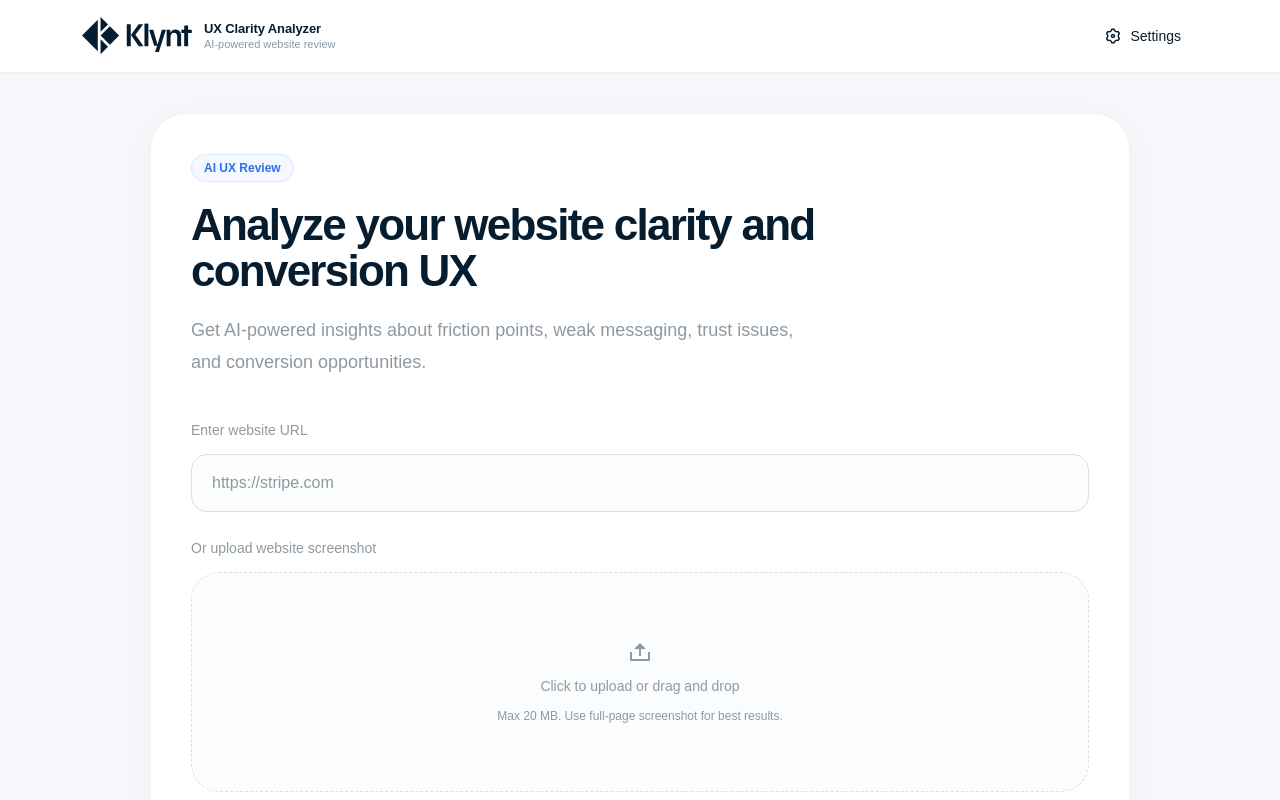
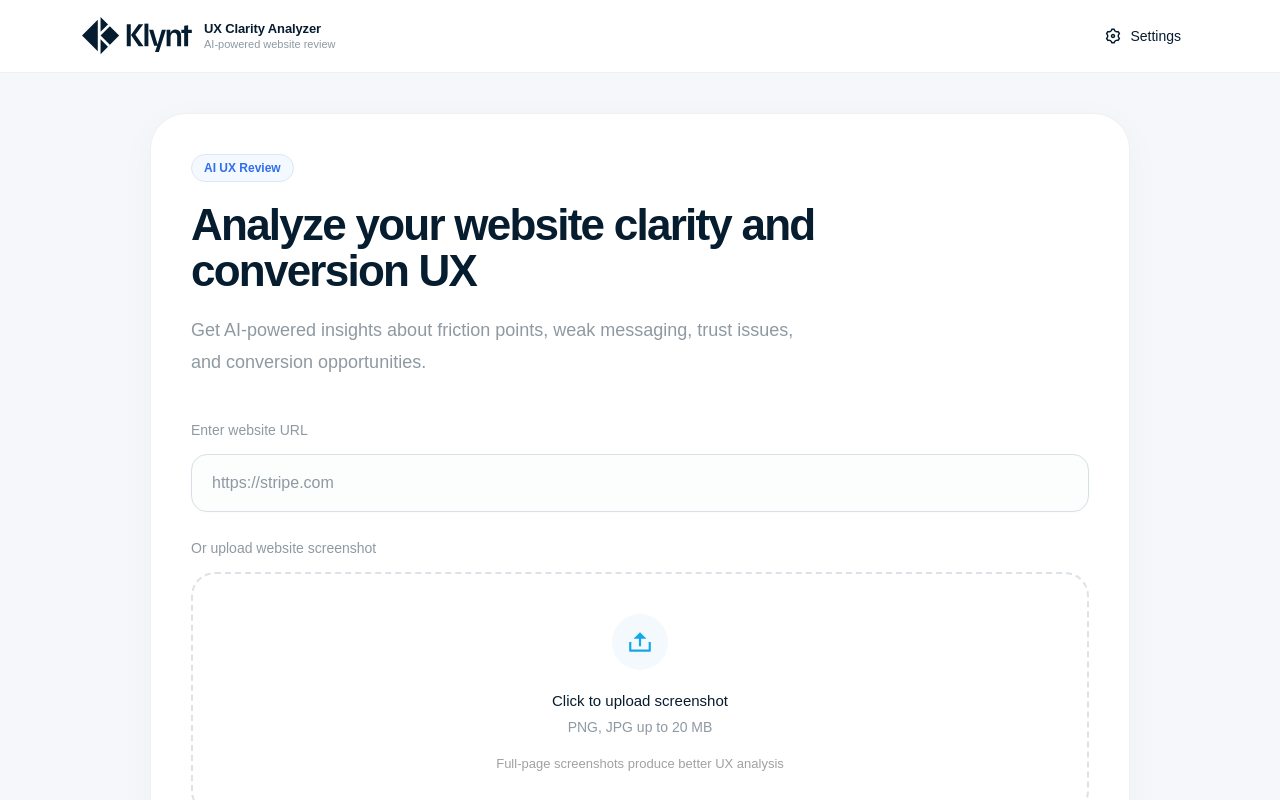
Before and after one commit to samarenkovdmitry/Klynt, a Next.js app: page /analyze in a window 1280 px wide. Shown: the top 800 px of the page. Built offline with nearby package versions, Linux system fonts and the light colour scheme; a web font is replaced by a local one.

Commit message:
Image Upload Upd

```diff
--- a/app/analyze/page.tsx
+++ b/app/analyze/page.tsx
@@ -65,6 +65,8 @@ export default function Analyze() {
   const [data, setData] = useState<AuditResponseFlat | null>(null);
   const [loading, setLoading] = useState(false);
   const [uploadedImage, setUploadedImage] = useState<File | null>(null);
+  const [imageName, setImageName] = useState("");
+  const [imageSize, setImageSize] = useState("");
   const [url, setUrl] = useState("");
   const [progress, setProgress] = useState(0);
   const [copiedIndex, setCopiedIndex] = useState<number | null>(null);
@@ -73,7 +75,10 @@ export default function Analyze() {
   function handleImageUpload(e: any) {
     const file = e.target.files?.[0];
     if (!file) return;
+
     setUploadedImage(file);
+    setImageName(file.name);
+    setImageSize(`${(file.size / 1024 / 1024).toFixed(1)} MB`);
   }
 
   const isButtonDisabled = !url && !uploadedImage;
@@ -113,6 +118,8 @@ export default function Analyze() {
     setData(null);
     setUrl("");
     setProgress(0);
+    setUploadedImage(null);
+    setImageName("");
   }
 
   async function handleCopy(text: string, index: number) {
@@ -433,30 +440,130 @@ duration-200
 
 {/* UPLOAD */}
 <div className="mt-6 w-full">
+
   <label className="text-sm font-medium text-[var(--ink-secondary)]">
     Or upload website screenshot
   </label>
 
   <div
+    onClick={() => !loading && fileInputRef.current?.click()}
     className={`
       mt-3
+      rounded-[24px]
+      border-2
+      border-dashed
+      transition-all
+      duration-200
+      cursor-pointer
+
+      ${
+        uploadedImage
+          ? `
+            border-[#BFE7F8]
+            bg-[#F7FCFF]
+            hover:border-[#8ED8F5]
+          `
+          : `
+            border-[#DCE2E7]
+            bg-white
+            hover:border-[#8E99A2]
+          `
+      }
+
+      ${loading ? "opacity-50 cursor-not-allowed" : ""}
+    `}
+  >
+
+    {!uploadedImage ? (
+      <div className="flex flex-col items-center justify-center px-6 py-10 text-center">
+
+        <div
+          className="
             flex
-    min-h-[220px]
-    flex-col
+            h-14
+            w-14
             items-center
             justify-center
-    gap-3
-                    rounded-[28px] py-6 px-4 text-center transition
-                    border border-dashed border-[#D7E0E8]
-                    bg-[#FBFCFD]
-                    ${loading ? "opacity-50 cursor-not-allowed" : "hover:border-[#8E99A2] cursor-pointer"}
-                  `}
-                  onClick={() => !loading && fileInputRef.current?.click()}
-                >
-                  <RiUpload2Line size={24} color="#8E99A2" className="shrink-0"/>
-
-                  <p className="text-sm text-[var(--ink-secondary)]">Click to upload or drag and drop</p>
-                  <p className="text-xs text-[var(--ink-secondary)]">Max 20 MB. Use full-page screenshot for best results.</p>
+            rounded-full
+            bg-[#F3F9FC]
+          "
+        >
+          <RiUpload2Line size={26} className="text-[#14A8E8]" />
+        </div>
+
+        <p className="mt-5 text-[15px] font-medium text-[var(--ink-primary)]">
+          Click to upload screenshot
+        </p>
+
+        <p className="mt-1 text-[14px] text-[var(--ink-secondary)]">
+          PNG, JPG up to 20 MB
+        </p>
+
+        <p className="mt-4 text-[13px] text-neutral-400">
+          Full-page screenshots produce better UX analysis
+        </p>
+
+      </div>
+    ) : (
+      <div className="flex items-center justify-between gap-5 px-6 py-5">
+
+        {/* LEFT */}
+        <div className="flex items-center gap-4 min-w-0">
+
+          <div
+            className="
+              flex
+              h-12
+              w-12
+              shrink-0
+              items-center
+              justify-center
+              rounded-full
+              bg-[#14A8E8]
+            "
+          >
+            <RiCheckLine size={22} className="text-white" />
+          </div>
+
+          <div className="min-w-0">
+
+            <p
+              className="
+                truncate
+                text-[15px]
+                font-semibold
+                text-[var(--ink-primary)]
+              "
+            >
+              {imageName}
+            </p>
+
+            <p className="mt-1 text-[13px] text-[#14A8E8]">
+              {imageSize} • Ready for analysis
+            </p>
+
+          </div>
+        </div>
+
+        {/* ACTION */}
+        <div
+          className="
+            rounded-full
+            border
+            border-[#D9EAF3]
+            bg-white
+            px-4
+            py-2
+            text-[13px]
+            font-medium
+            text-[var(--ink-primary)]
+          "
+        >
+          Replace
+        </div>
+
+      </div>
+    )}
   </div>
 
   <input
```
Lines whose indentation alone changed are shown as unchanged.
